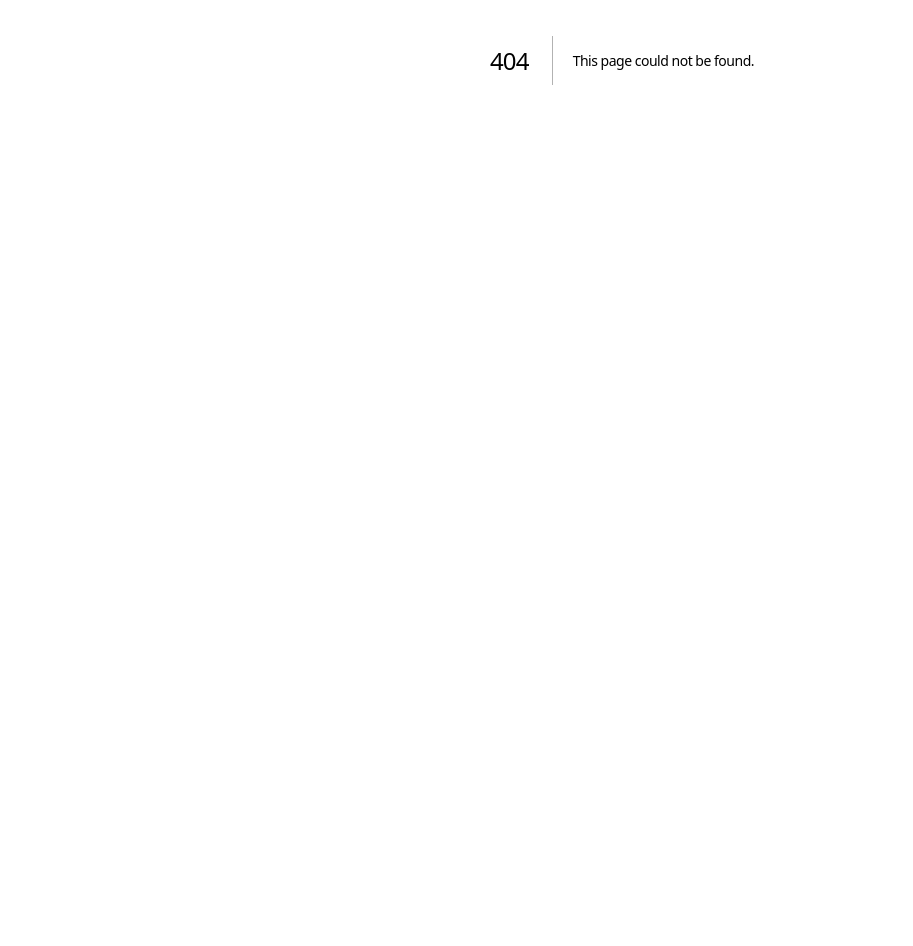
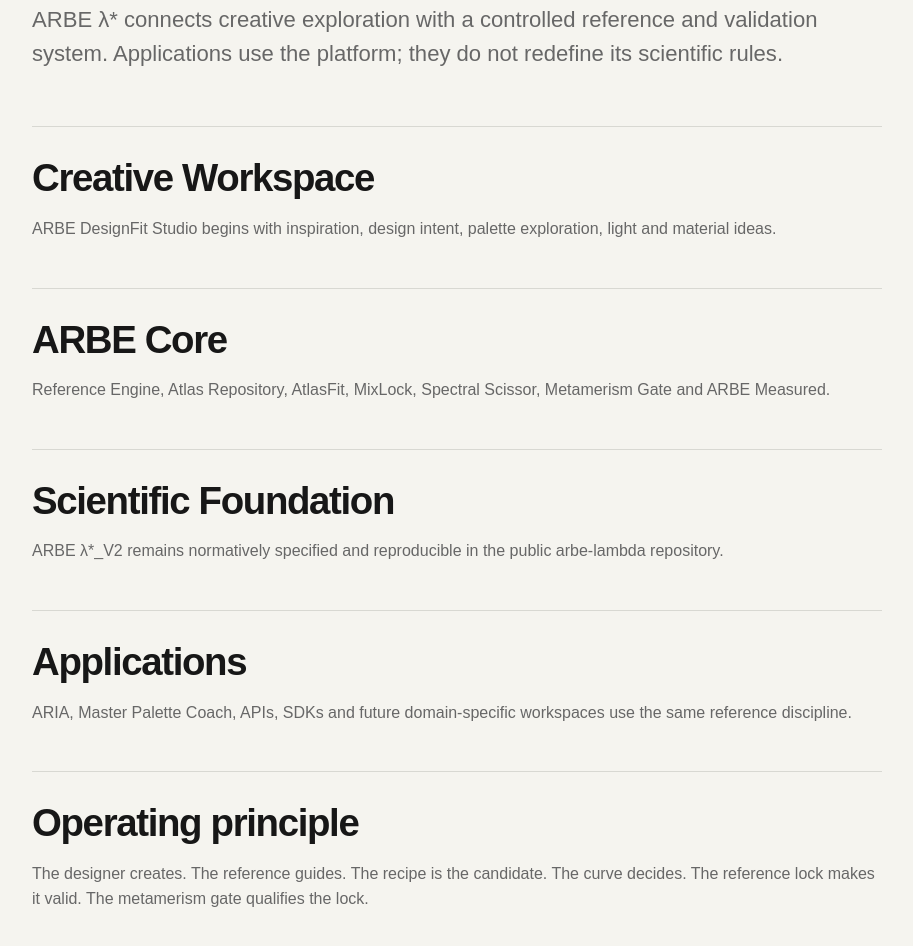
Before and after one commit to HelabHLC/designfit-studio, a Next.js app: page /platform in a window 1280 px wide. Before the commit this address had no page. Shown: the part 340-1286 px from the top of the page, without its empty margins (18-931 px from the left). Before the commit the page ends 800 px from the top, so only its background shows below. Built offline with nearby package versions, Linux system fonts and the light colour scheme.

Commit message:
feat: explain the ARBE lambda platform layers

```diff
--- /dev/null
+++ b/app/platform/page.tsx
@@ -0,0 +1,38 @@
+const layers = [
+  ["Creative Workspace", "ARBE DesignFit Studio begins with inspiration, design intent, palette exploration, light and material ideas."],
+  ["ARBE Core", "Reference Engine, Atlas Repository, AtlasFit, MixLock, Spectral Scissor, Metamerism Gate and ARBE Measured."],
+  ["Scientific Foundation", "ARBE λ*_V2 remains normatively specified and reproducible in the public arbe-lambda repository."],
+  ["Applications", "ARIA, Master Palette Coach, APIs, SDKs and future domain-specific workspaces use the same reference discipline."],
+];
+
+export default function PlatformPage() {
+  return (
+    <main className="content-page shell">
+      <header>
+        <p className="eyebrow">Platform</p>
+        <h1>Where design meets evidence.</h1>
+        <p className="hero-copy">
+          ARBE λ* connects creative exploration with a controlled reference and
+          validation system. Applications use the platform; they do not redefine its
+          scientific rules.
+        </p>
+      </header>
+      <div className="prose">
+        {layers.map(([title, text]) => (
+          <section key={title}>
+            <h2>{title}</h2>
+            <p>{text}</p>
+          </section>
+        ))}
+        <section>
+          <h2>Operating principle</h2>
+          <p>
+            The designer creates. The reference guides. The recipe is the candidate.
+            The curve decides. The reference lock makes it valid. The metamerism gate
+            qualifies the lock.
+          </p>
+        </section>
+      </div>
+    </main>
+  );
+}
```
